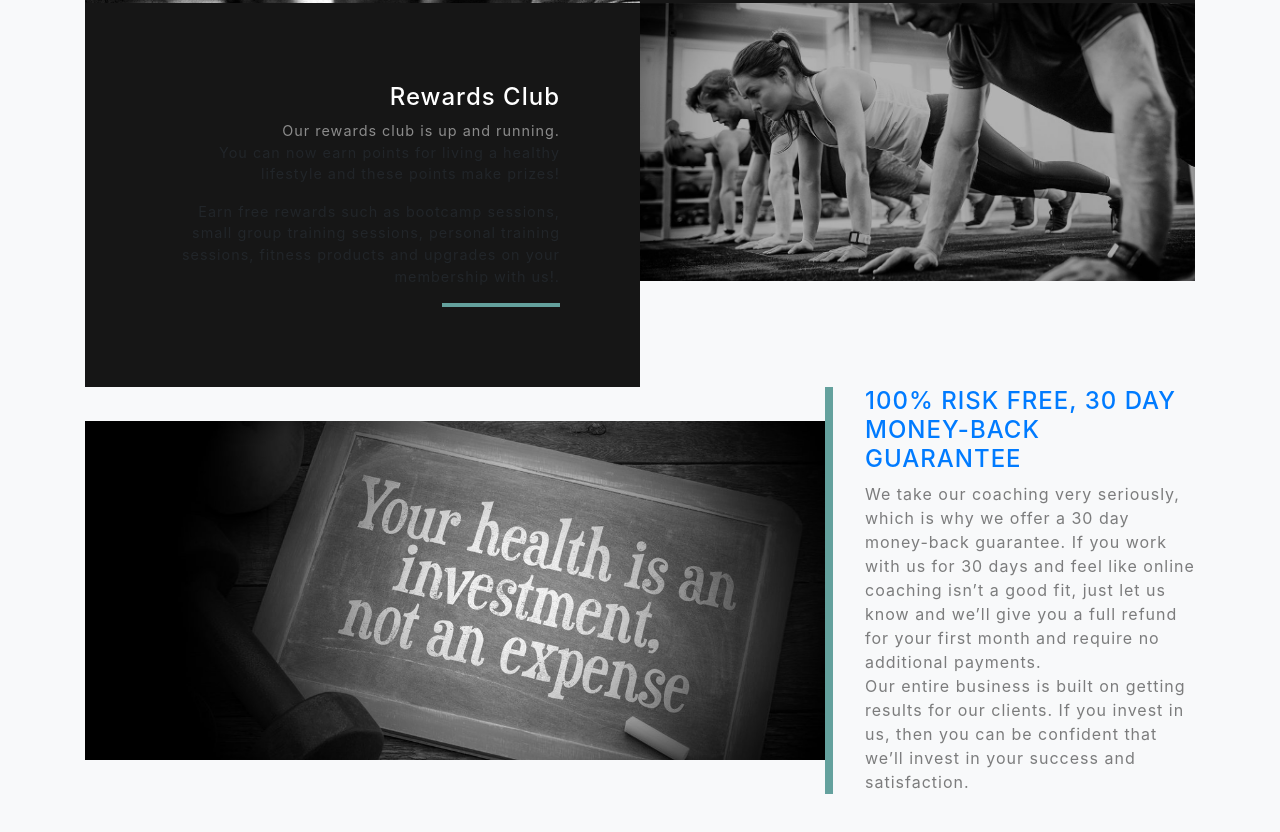
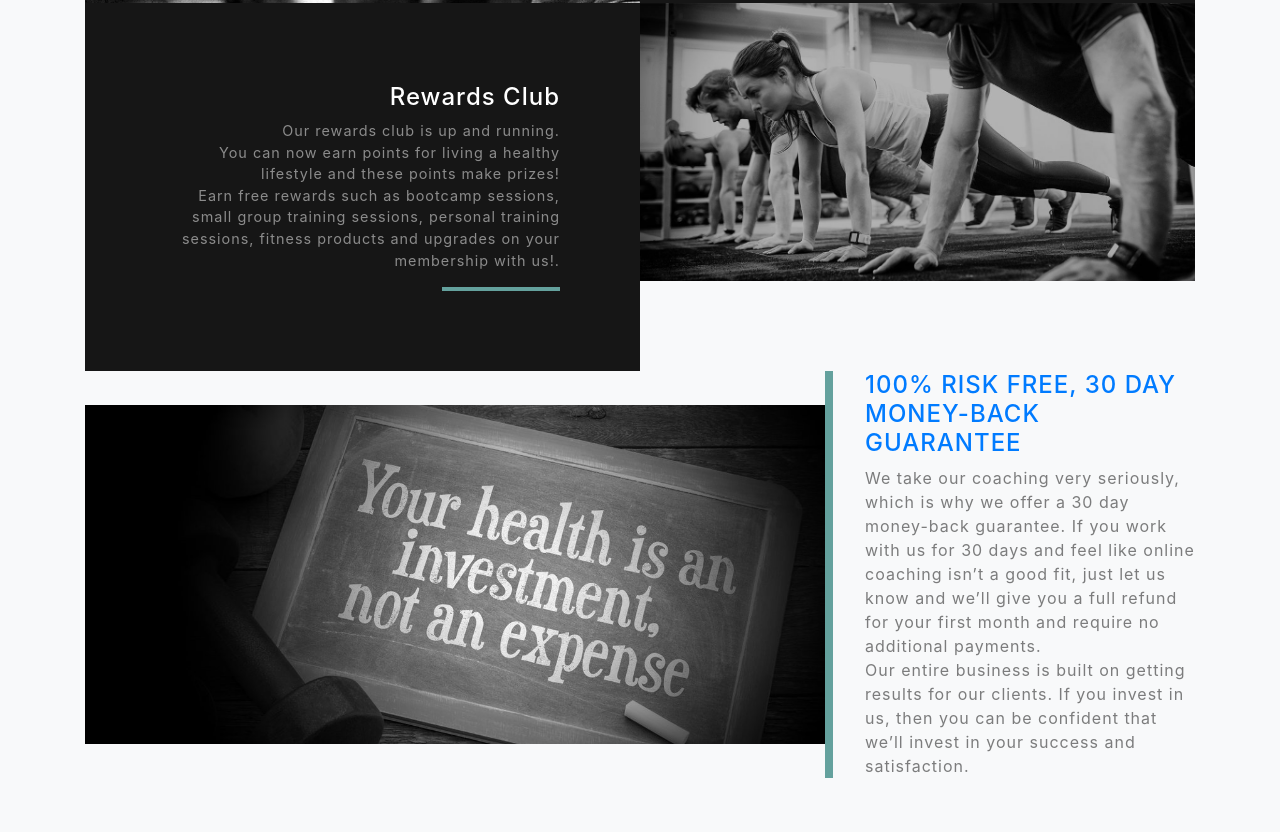
Before and after one commit to jackosullivanpt/elixirclub, a website with bundled scripts: page index.html in a window 1280 px wide. Shown: the part 2940-3772 px from the top of the page. Built offline with nearby package versions, Linux system fonts and the light colour scheme; files whose address does not match are found by name.

Commit message:
Update index.html

```diff
--- a/index.html
+++ b/index.html
@@ -174,8 +174,8 @@
                   <a href="http://elitewarrior.co.uk/pt" target="_blank" class="text-white"><h4>Rewards Club</h4></a>
                   <p class="mb-0 text-white-50">Our rewards club is up and running.</p>
 
-                  <p> You can now earn points for living a healthy lifestyle and these points make prizes! </p>
-                  <p> Earn free rewards such as bootcamp sessions, small group training sessions, personal training sessions,
+                  <p class="mb-0 text-white-50"> You can now earn points for living a healthy lifestyle and these points make prizes! </p>
+                  <p class="mb-0 text-white-50"> Earn free rewards such as bootcamp sessions, small group training sessions, personal training sessions,
                     fitness products and upgrades on your membership with us!.</p>
                   <hr class="d-none d-lg-block mb-0 mr-0">
                 </div>
```
